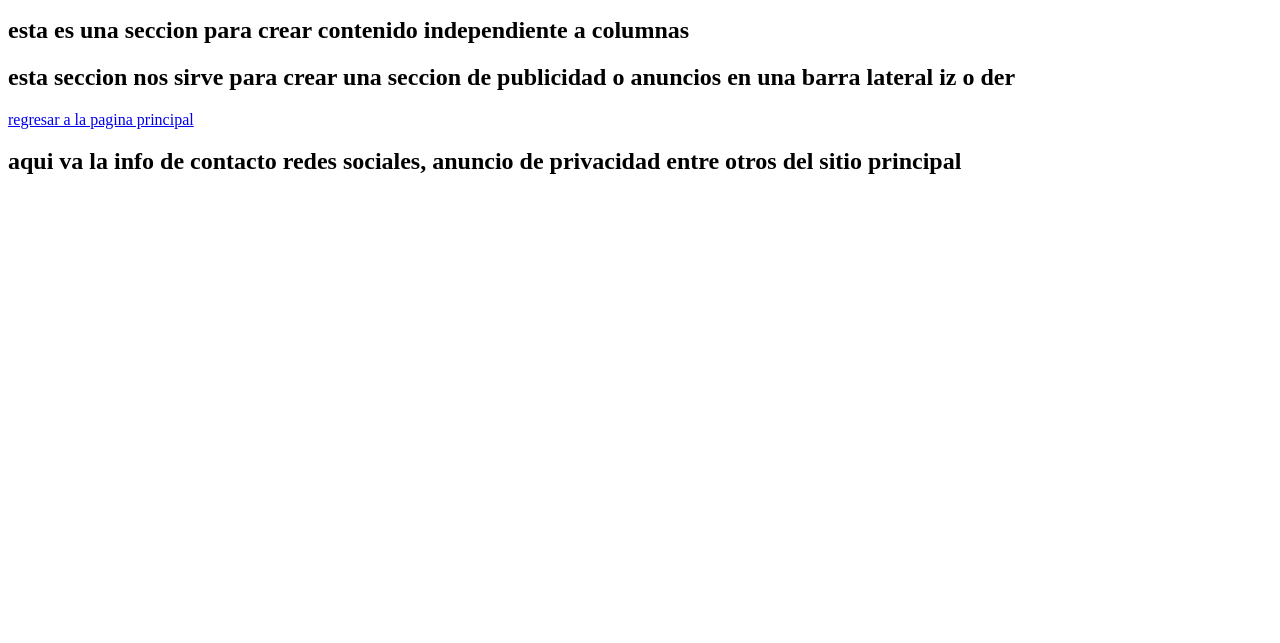
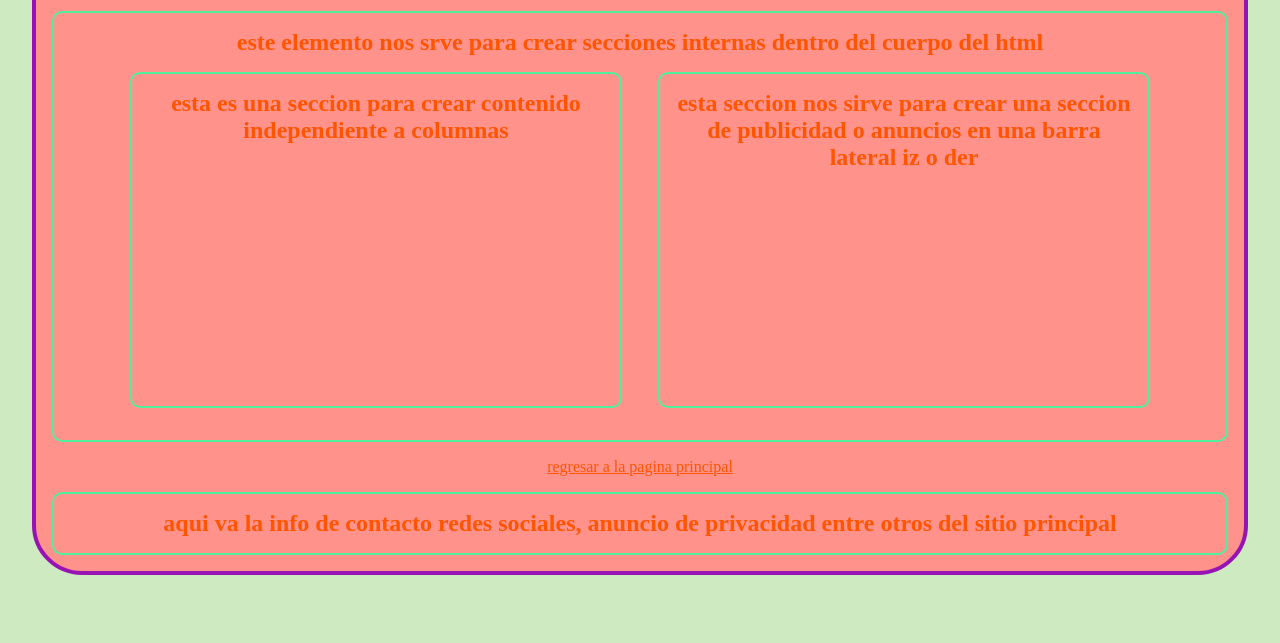
Before and after one commit to joakinrg/4IV10_Rojas_Gonzalez_Joaquin, a plain HTML site: page 01HTML/principal.html in a window 1280 px wide. Shown: the part 157-800 px from the top of the page. Drawn offline with Linux system fonts and the light colour scheme.

Commit message:
css estructura basica

```diff
--- /dev/null
+++ b/01HTML/css/stylebasica.css
@@ -0,0 +1,32 @@
+*{
+    padding: 0;
+    margin: 0;
+    color: #ff5500;
+    text-align: center;
+}
+
+html, body{
+    background-color: #CDEAC0;
+}
+
+.main-container{
+    border: 4px solid rgb(151, 19, 180);
+    border-radius: 50px;
+    margin: 2rem;
+    background-color: #FF928B;
+}
+
+nav,section,footer,aside,article{
+    border: 2px solid #4ff09d;
+    margin: 1rem;
+    border-radius: 10px;
+    padding: 1rem;
+}
+
+article,aside{
+    width: 40%;
+    display: inline-flex;
+    height: 300px;
+
+
+}
--- a/01HTML/principal.html
+++ b/01HTML/principal.html
@@ -5,9 +5,10 @@
     <meta http-equiv="X-UA-Compatible" content="IE=edge">
     <meta name="viewport" content="width=device-width, initial-scale=1.0">
     <title>Estructura basica</title>
+    <link rel="stylesheet" href="./css/stylebasica.css">
 </head>
 <body>
-    <div class="main container"></div>
+    <div class="main-container">
     <header>
         <h1>muestra cabecera de una pag</h1>
         <nav><h2>aqui va un menu</h2></nav>
@@ -27,6 +28,7 @@
     <footer>
         <h2>aqui va la info de contacto redes sociales, anuncio de privacidad entre otros del sitio principal</h2>
     </footer>
+</div>
 
 </body>
 </html>
```
